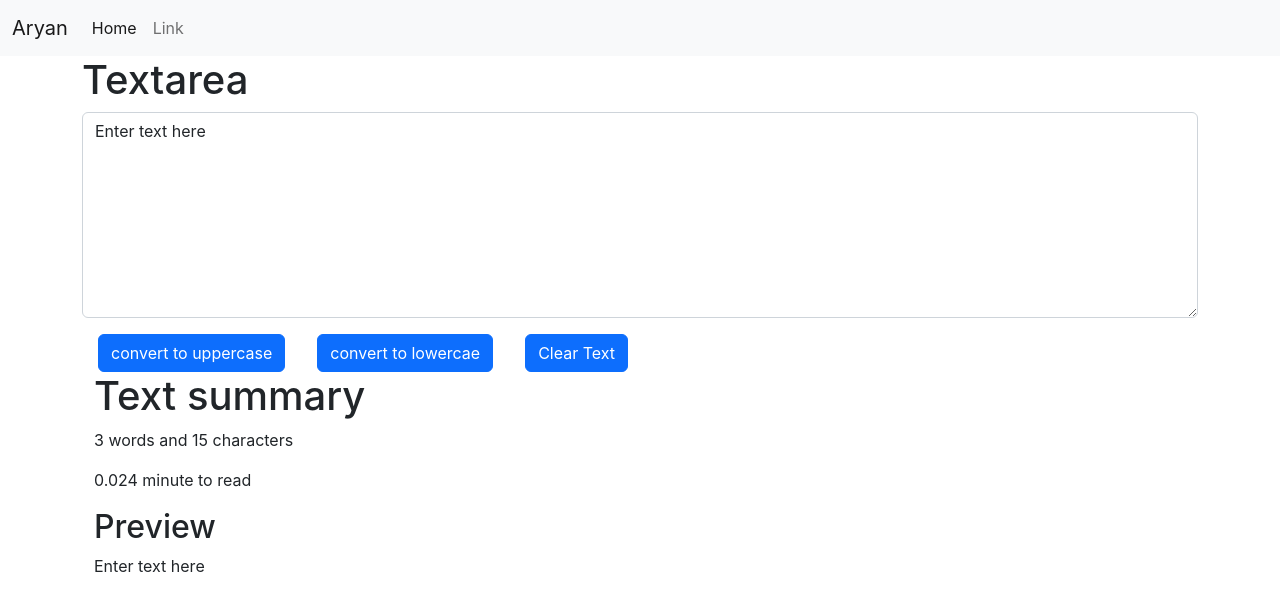
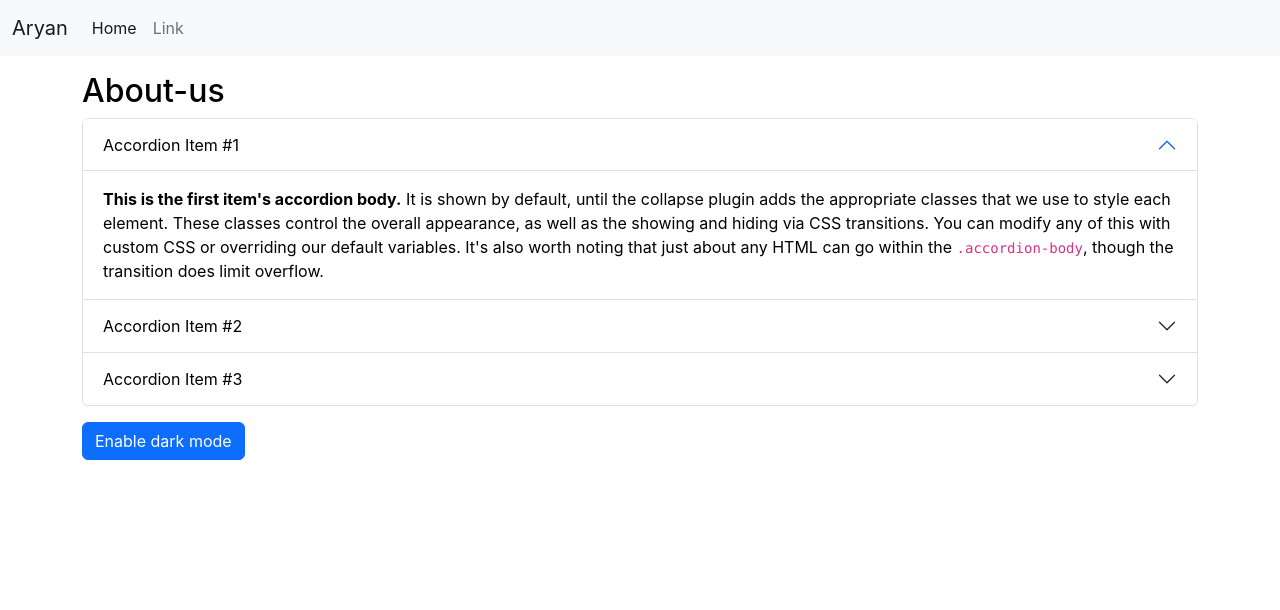
Before and after one commit to Teddy1404/Textuitils, a React (Create React App) app: page / in a window 1280 px wide. Shown: the top 610 px of the page. Built offline with nearby package versions, Linux system fonts and the light colour scheme.

Commit message:
color mode

```diff
--- a/src/App.js
+++ b/src/App.js
@@ -2,14 +2,16 @@
 import './App.css';
 import Navbar from './components/Navbar';
 import Textarea from './components/Textarea';
+import About from './components/About';
 
 function App() {
   return (
     <>
    <Navbar title ="Aryan" />
    <div className='container'>
-  <Textarea heading="Textarea"/>
+  {/* <Textarea heading="Textarea"/> */}
    </div>
+   <About/>
    </>
   );
 }
--- /dev/null
+++ b/src/components/About.js
@@ -0,0 +1,78 @@
+import React,{useState, useSyncExternalStore} from 'react'
+
+export default function About() {
+
+const [myStyle,setmyStyle] = useState({
+color:'black',
+backgroundColor:'white',
+})
+
+const [btntxt,setbtntxt] = useState("Enable dark mode")
+const changetheme = ()=>{
+    if (myStyle.color == 'white'){
+        setmyStyle({
+            color:"black",
+            backgroundColor:'white',
+        })
+
+setbtntxt("ennable dark mode")
+    }
+    else{
+       setmyStyle({
+        color:'white',
+        backgroundColor:'black',
+       })
+       setbtntxt("ennable light mode")
+    }
+
+}
+  return (
+    <>
+    <div className="container my-3"  style={myStyle}>
+        <h2>About-us</h2>
+    <div class="accordion" id="accordionExample" style={myStyle}>
+  <div class="accordion-item"  style={myStyle}>
+    <h2 class="accordion-header" id="headingOne">
+      <button class="accordion-button" type="button"  style={myStyle} data-bs-toggle="collapse" data-bs-target="#collapseOne" aria-expanded="true" aria-controls="collapseOne">
+        Accordion Item #1
+      </button>
+    </h2>
+    <div id="collapseOne" class="accordion-collapse collapse show" aria-labelledby="headingOne" data-bs-parent="#accordionExample">
+      <div class="accordion-body">
+        <strong>This is the first item's accordion body.</strong> It is shown by default, until the collapse plugin adds the appropriate classes that we use to style each element. These classes control the overall appearance, as well as the showing and hiding via CSS transitions. You can modify any of this with custom CSS or overriding our default variables. It's also worth noting that just about any HTML can go within the <code>.accordion-body</code>, though the transition does limit overflow.
+      </div>
+    </div>
+  </div>
+  <div class="accordion-item">
+    <h2 class="accordion-header" id="headingTwo">
+      <button class="accordion-button collapsed"  style={myStyle} type="button" data-bs-toggle="collapse" data-bs-target="#collapseTwo" aria-expanded="false" aria-controls="collapseTwo">
+        Accordion Item #2
+      </button>
+    </h2>
+    <div id="collapseTwo" class="accordion-collapse collapse" aria-labelledby="headingTwo" data-bs-parent="#accordionExample">
+      <div class="accordion-body"  style={myStyle}>
+        <strong>This is the second item's accordion body.</strong> It is hidden by default, until the collapse plugin adds the appropriate classes that we use to style each element. These classes control the overall appearance, as well as the showing and hiding via CSS transitions. You can modify any of this with custom CSS or overriding our default variables. It's also worth noting that just about any HTML can go within the <code>.accordion-body</code>, though the transition does limit overflow.
+      </div>
+    </div>
+  </div>
+  <div class="accordion-item">
+    <h2 class="accordion-header" id="headingThree">
+      <button class="accordion-button collapsed"  style={myStyle} type="button" data-bs-toggle="collapse" data-bs-target="#collapseThree" aria-expanded="false" aria-controls="collapseThree">
+        Accordion Item #3
+      </button>
+    </h2>
+    <div id="collapseThree" class="accordion-collapse collapse" aria-labelledby="headingThree" data-bs-parent="#accordionExample">
+      <div class="accordion-body"  style={myStyle}>
+        <strong>This is the third item's accordion body.</strong> It is hidden by default, until the collapse plugin adds the appropriate classes that we use to style each element. These classes control the overall appearance, as well as the showing and hiding via CSS transitions. You can modify any of this with custom CSS or overriding our default variables. It's also worth noting that just about any HTML can go within the <code>.accordion-body</code>, though the transition does limit overflow.
+      </div>
+    </div>
+  </div>
+</div>
+<button className="btn btn-primary my-3 " onClick={changetheme}>
+  {btntxt}
+</button>
+    </div>
+
+    </>
+  )
+}
```
